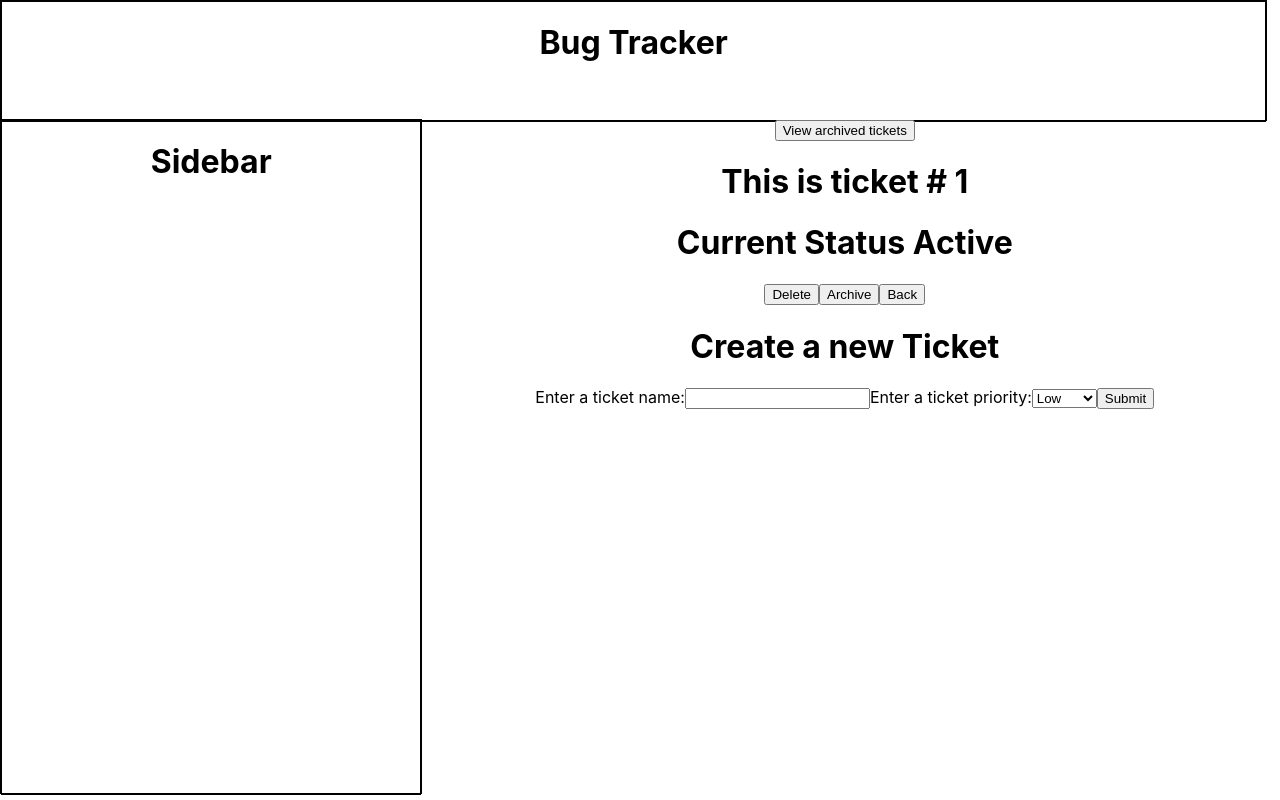
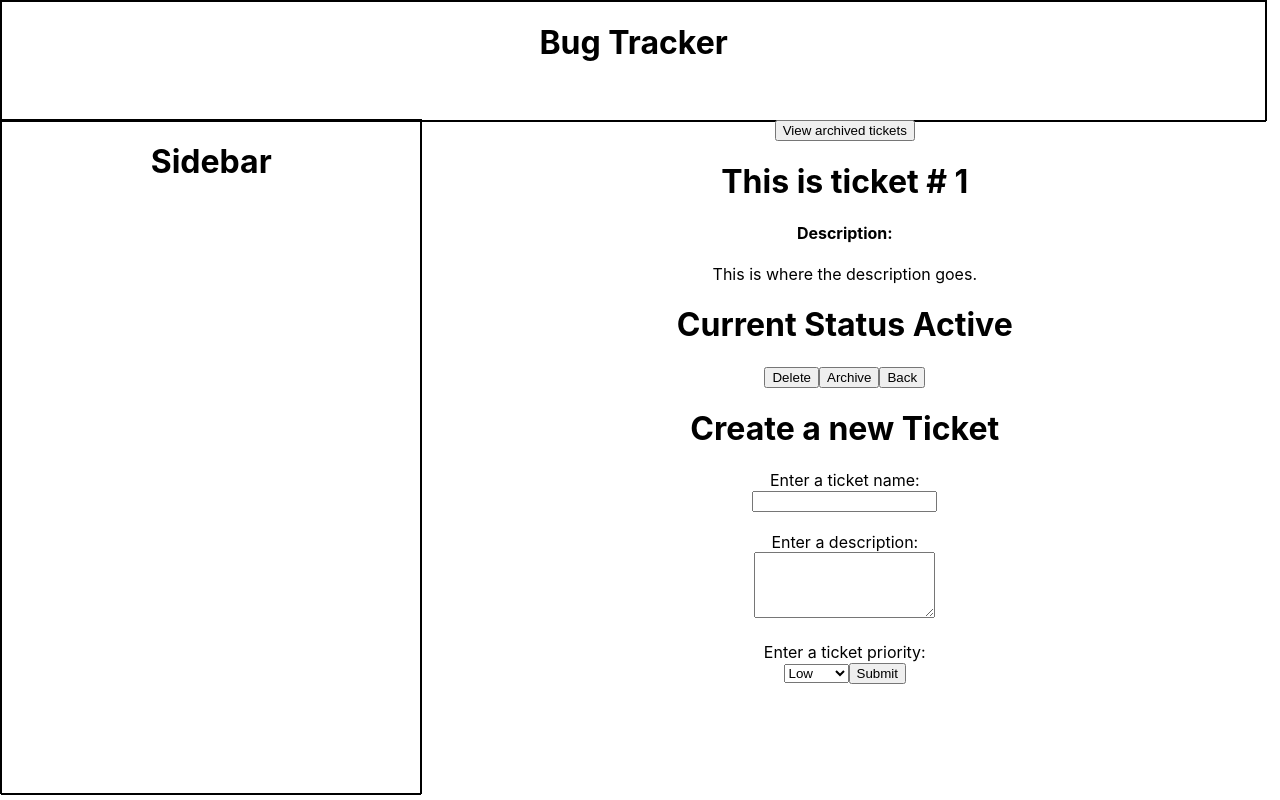
Before and after one commit to natcassidy/Bug-Tracker-FrontEnd, a React (Create React App) app: page / in a window 1280 px wide. Both pictures are taken after a click on the button "Click Me". Built offline with nearby package versions, Linux system fonts and the light colour scheme.

Commit message:
Added Description element to tickets.

```diff
--- a/src/App.js
+++ b/src/App.js
@@ -13,12 +13,14 @@ function App() {
     title: "This is archived",
     priority: "High",
     id: 0,
+    description: "This is where the description goes.",
     status: "Closed"
   }])
   const [tickets, setTickets] = useState([{
       title: "This is active",
       priority: "High",
       id: 0,
+      description: "This is where the description goes.",
       status: "Active"
     }
   ])
@@ -54,12 +56,13 @@ function App() {
     setDisplayList(true)
   }
 
-  const createNewTicket = (ticketTitle, ticketPriority) => {
+  const createNewTicket = (ticketTitle, ticketPriority, ticketDescription) => {
     console.log('create new ticket id: ' + ticketId)
     const ticket = {
       title : ticketTitle,
       priority : ticketPriority,
       id: ticketId,
+      description: ticketDescription,
       status: "Active"
     }
     let newId = ticketId + 1
@@ -147,7 +150,7 @@ export default App;
 /**
  * TODO
  *
- * Create Ticket Boards
+ *
  * Add in input checking to ensure valid inputs
  * Make a way to complete a task
  * Make a way to archive a completed task
--- a/src/Components/NewTicket.js
+++ b/src/Components/NewTicket.js
@@ -3,10 +3,16 @@ import { useState } from "react"
 const NewTicket = ({createNewTicket}) => {
     const [title, setTitle] = useState("")
     const [priority, setPriority] = useState("Low")
+    const [description, setDescription] = useState("")
 
     const handleTitle = (e) => {
         let newTitle = e.target.value
         setTitle(newTitle)
+    }
+
+    const handleDescription = (e) => {
+        let newDescription = e.target.value
+        setDescription(newDescription)
     }
 
     const handlePriority = (e) => {
@@ -15,9 +21,10 @@ const NewTicket = ({createNewTicket}) => {
     }
 
     const handleNewTicket = () => {
-        createNewTicket(title, priority)
+        createNewTicket(title, priority, description)
         setTitle("")
         setPriority("Low")
+        setDescription("")
     }
 
     return (
@@ -25,10 +32,21 @@ const NewTicket = ({createNewTicket}) => {
             <h1>Create a new Ticket</h1>
             <label>
                 Enter a ticket name:
+                <br/>
                 <input type="text" value={title} onChange={(e) => handleTitle(e)}/>
             </label>
+            <br/>
+            <br/>
+            <label>
+                Enter a description:
+                <br/>
+                <textarea value={description} onChange={(e) => handleDescription(e)} rows={4}/>
+            </label>
+            <br/>
+            <br/>
             <label>
                 Enter a ticket priority:
+                <br/>
                 <select value={priority} onChange={(e) => handlePriority(e)}>
                     <option value={"Low"}>Low</option>
                     <option value={"Neutral"}>Neutral</option>
--- a/src/Components/Ticket.js
+++ b/src/Components/Ticket.js
@@ -5,6 +5,8 @@ const Ticket = ({item, onClickGoBack, deleteTicket, archiveTicket, reactivateTic
     const active = (
         <>
             <h1>This is ticket # {item.id + 1}</h1>
+            <h4>Description:</h4>
+            {item.description}
             <h1>Current Status {item.status}</h1>
             <button onClick={() => deleteTicket(item.id)}>Delete</button>
             <button onClick={() => archiveTicket(item.id)}>Archive</button>
@@ -15,6 +17,8 @@ const Ticket = ({item, onClickGoBack, deleteTicket, archiveTicket, reactivateTic
     const archived = (
         <>
             <h1>This is ticket # {item.id + 1}</h1>
+            <h4>Description:</h4>
+            {item.description}
             <h1>Current Status {item.status}</h1>
             <button onClick={() => deleteTicket(item.id)}>Delete</button>
             <button onClick={() => reactivateTicket(item.id)}>Reactivate</button>
```
